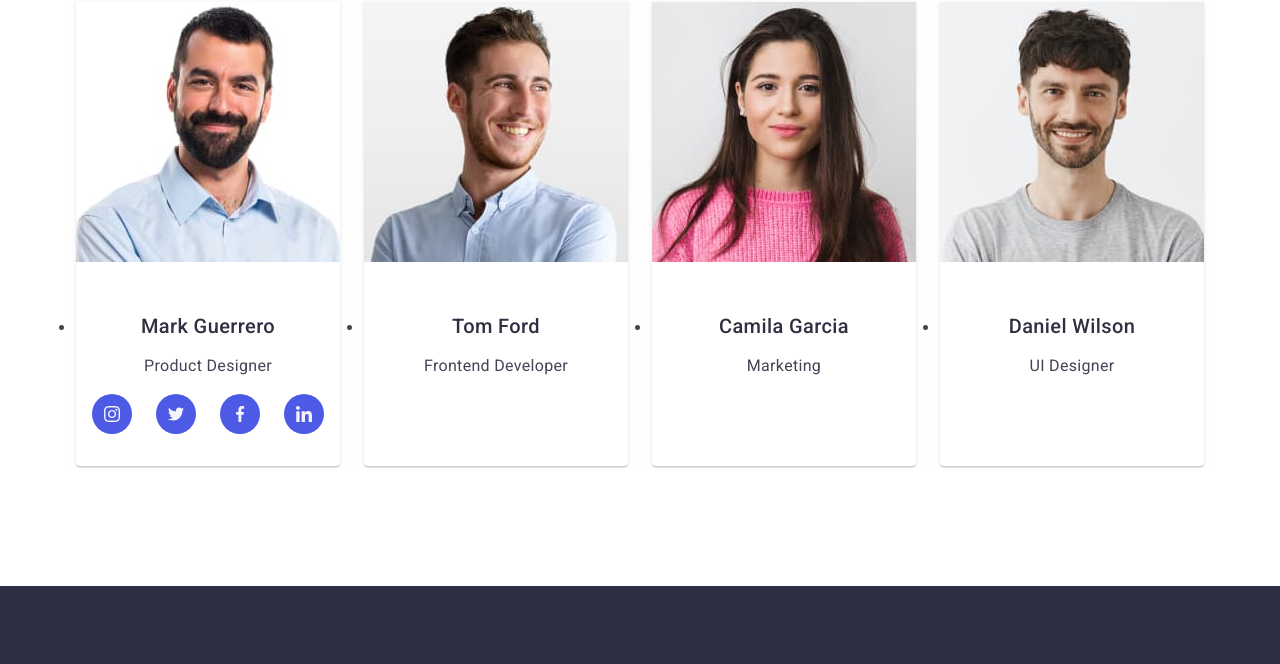
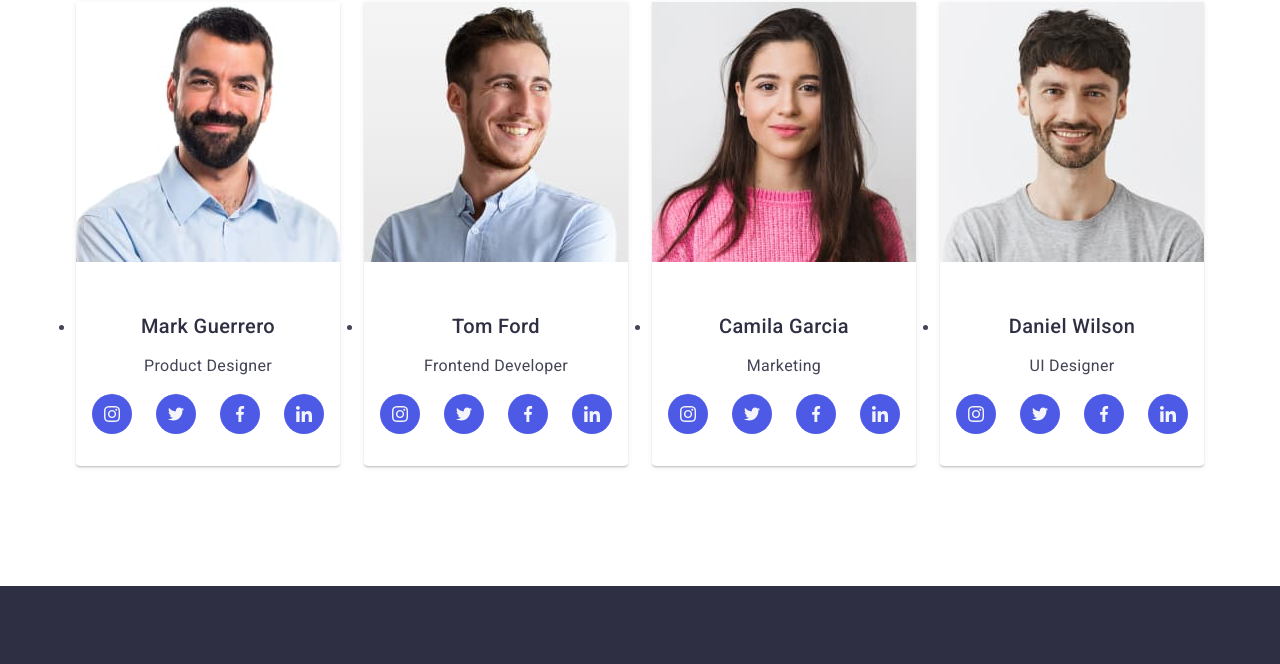
Before and after one commit to lukamatcha12/goit-markup-hw-04, a plain HTML site: page index.html in a window 1280 px wide. Shown: the part 2167-2831 px from the top of the page. Drawn offline with nearby package versions, Linux system fonts and the light colour scheme.

Commit message:
<!-- HW4 Socialmed SVG Icons --> copy paste 4

```diff
--- a/index.html
+++ b/index.html
@@ -116,6 +116,7 @@
             <div class="container">
             <h2 class="section-four-header">Our Team</h2>
             <ul class="section-class-list">
+                <!-- first item -->
                 <li class="section-four-list ">
                     <img src="./images/MarkGuerrero.jpg" alt="Mark Guerrero" width="264">
                     <div class="section-four-div">
@@ -153,26 +154,132 @@
                 </a></li></ul>
                 </div>
                 </li>
+                <!-- second item -->
                 <li class="section-four-list">
                     <img src="./images/TomFord.jpg" alt="Tom Ford" width="264">
                     <div class="section-four-div">
                     <h3 class="section-four-list-header">Tom Ford</h3>
                     <p class="section-four">Frontend Developer</p>
-                    </div>
+                <ul class="list socmed-info">
+                <!-- Instagram -->
+                <li class="socmed-items">
+                <a href="" class="socmed-link">
+                <svg class="socmed-icon" xmlns="http://www.w3.org/2000/svg" width="16" height="16">
+                <use href="./images/icons.svg#instagram"></use>
+                </svg>
+                </a>
                 </li>
+                <!-- Twitter -->
+                <li class="socmed-items">
+                <a href="" class="socmed-link">
+                <svg class="socmed-icon" xmlns="http://www.w3.org/2000/svg" width="16" height="16">
+                <use href="./images/icons.svg#twitter"></use>
+                </svg>
+                </a>
+                </li>
+                <!-- Facebook -->
+                <li class="socmed-items">
+                <a href="" class="socmed-link">
+                <svg class="socmed-icon" xmlns="http://www.w3.org/2000/svg" width="16" height="16">
+                <use href="./images/icons.svg#facebook"></use>
+                </svg>
+                </a>
+                </li>
+
+                <!-- LinkedIn -->
+                <li class="socmed-items">
+                <a href="" class="socmed-link">
+                <svg class="socmed-icon" xmlns="http://www.w3.org/2000/svg" width="16" height="16">
+                <use href="./images/icons.svg#linkedin"></use>
+                </svg></a></li>
+                </ul>
+                </div>
+                </li>
+                <!-- third item -->
                 <li class="section-four-list">
-                    <img src="./images/CamilaGarcia.jpg" alt="CamilaGarcia" width="264">
-                    <div class="section-four-div">
+                <img src="./images/CamilaGarcia.jpg" alt="CamilaGarcia" width="264">
+                <div class="section-four-div">
                     <h3 class="section-four-list-header">Camila Garcia</h3>
                     <p class="section-four">Marketing</p>
-                    </div>
+                <ul class="list socmed-info">
+                <!-- Instagram -->
+                <li class="socmed-items">
+                <a href="" class="socmed-link">
+                <svg class="socmed-icon" xmlns="http://www.w3.org/2000/svg" width="16" height="16">
+                <use href="./images/icons.svg#instagram"></use>
+                </svg>
+                </a>
                 </li>
+                <!-- Twitter -->
+                <li class="socmed-items">
+                <a href="" class="socmed-link">
+                <svg class="socmed-icon" xmlns="http://www.w3.org/2000/svg" width="16" height="16">
+                <use href="./images/icons.svg#twitter"></use>
+                </svg>
+                </a>
+                </li>
+                <!-- Facebook -->
+                <li class="socmed-items">
+                <a href="" class="socmed-link">
+                <svg class="socmed-icon" xmlns="http://www.w3.org/2000/svg" width="16" height="16">
+                <use href="./images/icons.svg#facebook"></use>
+                </svg>
+                </a>
+                </li>
+
+                <!-- LinkedIn -->
+                <li class="socmed-items">
+                <a href="" class="socmed-link">
+                <svg class="socmed-icon" xmlns="http://www.w3.org/2000/svg" width="16" height="16">
+                <use href="./images/icons.svg#linkedin"></use>
+                </svg>
+                </a>
+                </li>
+                </ul>
+                </div>
+                </li>
+                <!-- fourth item -->
                 <li class="section-four-list">
                     <img src="./images/DanielWilson.jpg" alt="DanielWilson" width="264">
                     <div class="section-four-div">
                     <h3 class="section-four-list-header">Daniel Wilson</h3>
                     <p class="section-four">UI Designer</p>
-                    </div>
+                <ul class="list socmed-info">
+                <!-- Instagram -->
+                <li class="socmed-items">
+                <a href="" class="socmed-link">
+                <svg class="socmed-icon" xmlns="http://www.w3.org/2000/svg" width="16" height="16">
+                <use href="./images/icons.svg#instagram"></use>
+                </svg>
+                </a>
+                </li>
+                <!-- Twitter -->
+                <li class="socmed-items">
+                <a href="" class="socmed-link">
+                <svg class="socmed-icon" xmlns="http://www.w3.org/2000/svg" width="16" height="16">
+                <use href="./images/icons.svg#twitter"></use>
+                </svg>
+                </a>
+                </li>
+                <!-- Facebook -->
+                <li class="socmed-items">
+                <a href="" class="socmed-link">
+                <svg class="socmed-icon" xmlns="http://www.w3.org/2000/svg" width="16" height="16">
+                <use href="./images/icons.svg#facebook"></use>
+                </svg>
+                </a>
+                </li>
+
+                <!-- LinkedIn -->
+                <li class="socmed-items">
+                <a href="" class="socmed-link">
+                <svg class="socmed-icon" xmlns="http://www.w3.org/2000/svg" width="16" height="16">
+                <use href="./images/icons.svg#linkedin"></use>
+                </svg>
+                </a>
+                </li>
+                </ul>
+                </div>
                 </li>
             </ul>
             </div>
```
